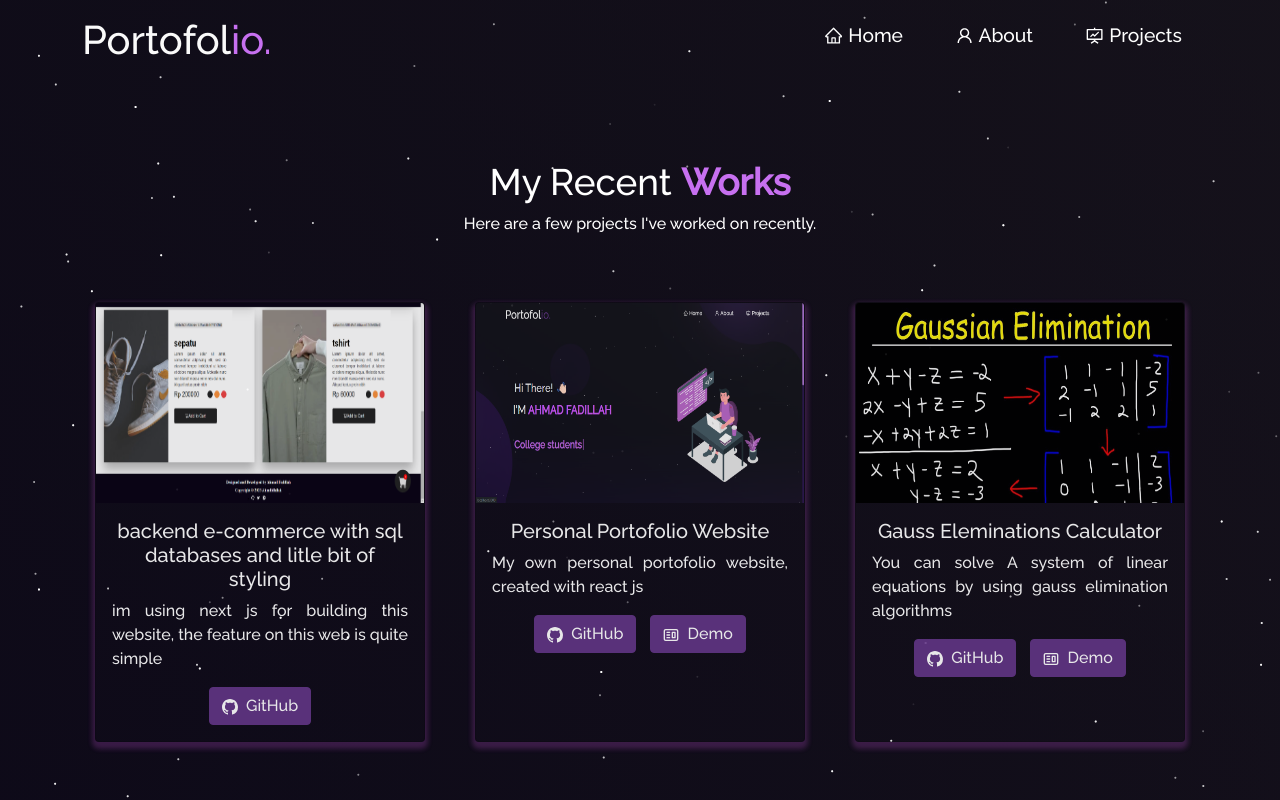
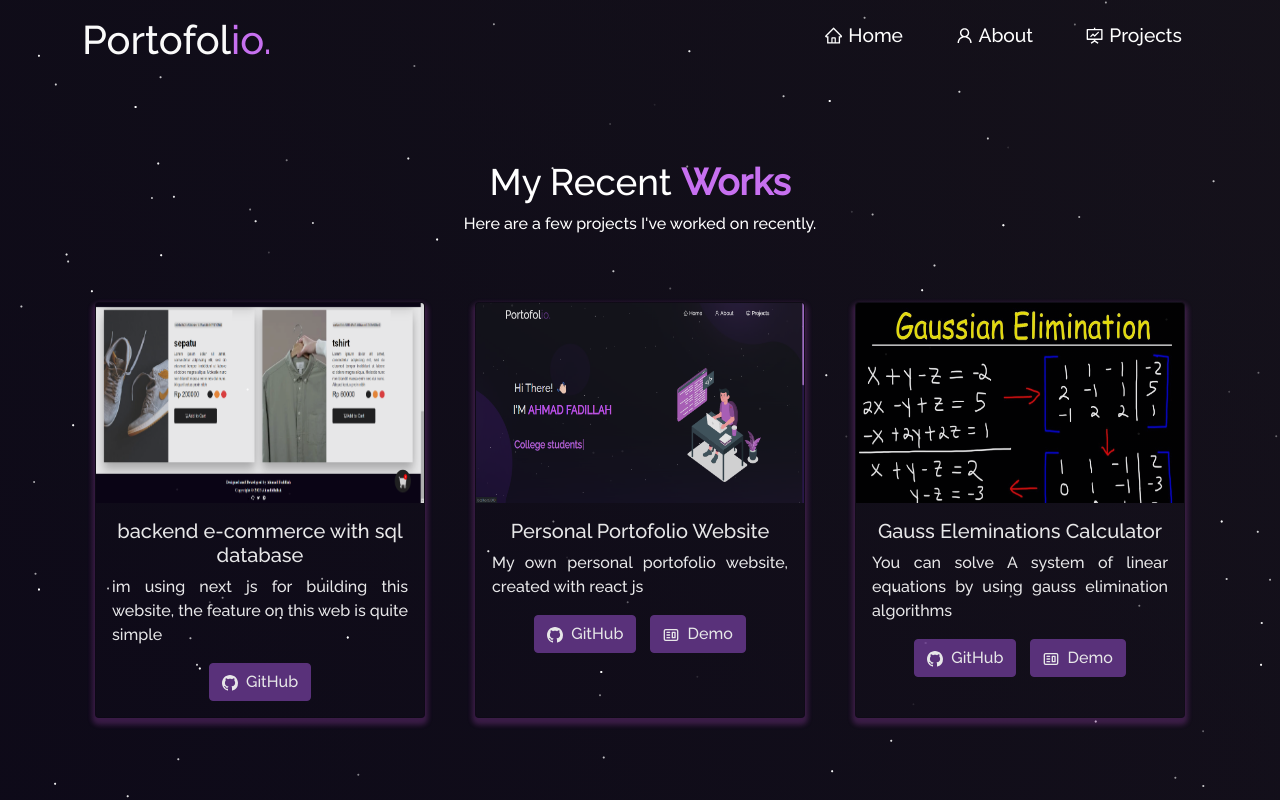
Before and after one commit to Ahmdfdhilah/portofoli, a React (Create React App) app: page /#/project in a window 1280 px wide. Shown: the top 800 px of the page. Built offline with nearby package versions, Linux system fonts and the light colour scheme.

Commit message:
adding new component : credential and adding more projects

```diff
--- a/src/components/Home/Home2.js
+++ b/src/components/Home/Home2.js
@@ -44,9 +44,11 @@ function Home2() {
                 <b className="purple"> React.js</b>
               </i>
               <br />
-              <br/>
+              <br />
               For Mobile development I am using
-              <b className="purple"> Kotlin </b>
+              <i>
+                <b className="purple"> Kotlin </b>
+              </i>
             </p>
           </Col>
         </Row>
@@ -74,7 +76,7 @@ function Home2() {
                   rel="noreferrer"
                   className="icon-colour  home-social-icons"
                 >
-                  <AiFillLinkedin/>
+                  <AiFillLinkedin />
                 </a>
               </li>
               <li className="social-icons">
--- a/src/components/Projects/Projects.js
+++ b/src/components/Projects/Projects.js
@@ -23,7 +23,7 @@ function Projects() {
             <ProjectCard
               imgPath={ecommerce}
               isBlog={false}
-              title="backend e-commerce with sql databases and litle bit of styling"
+              title="backend e-commerce with sql database"
               description="im using next js for building this website, the feature on this web is quite simple"
               ghLink="https://github.com/Ahmdfdhilah/backend__toko"
             />
```
